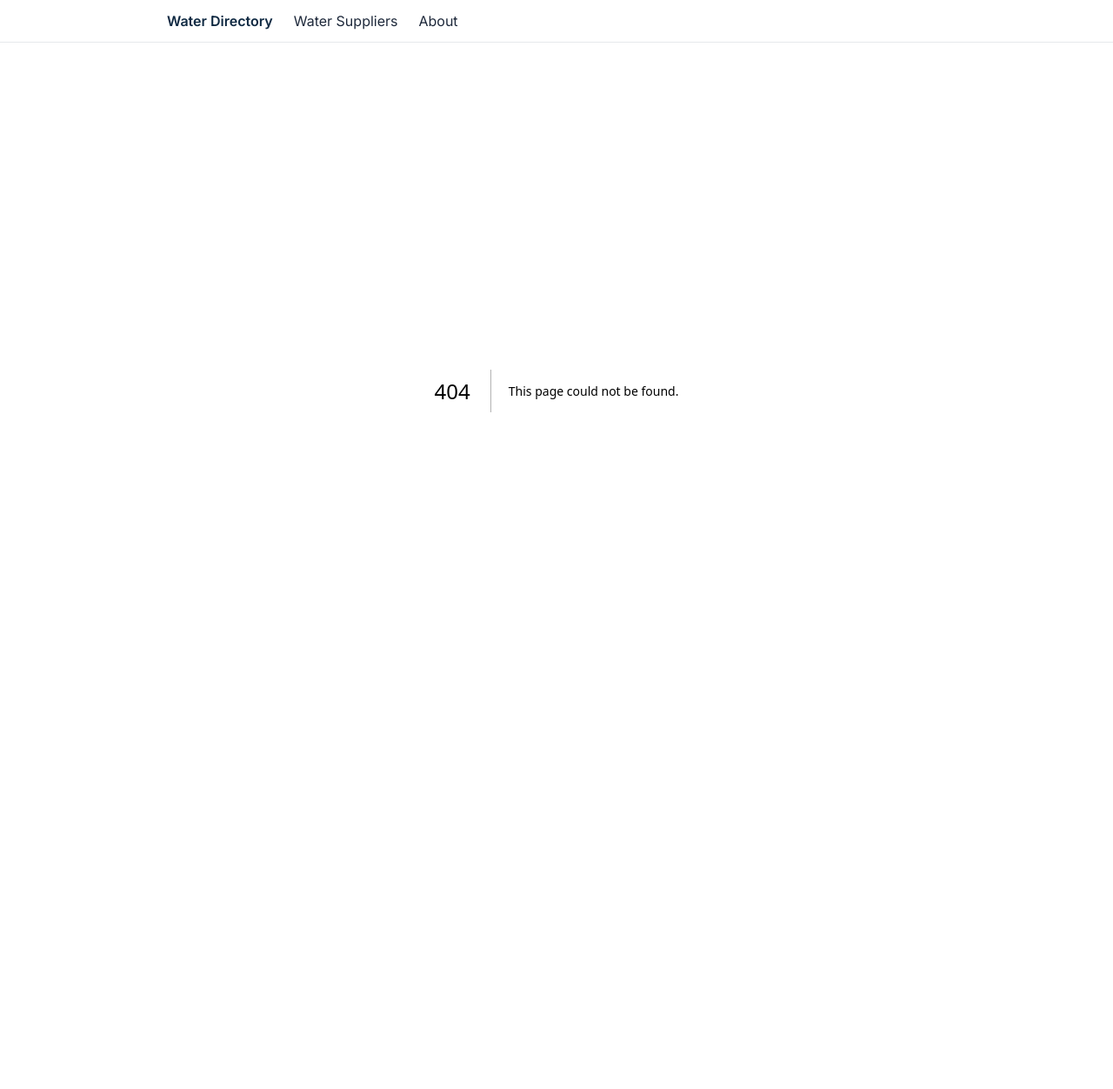
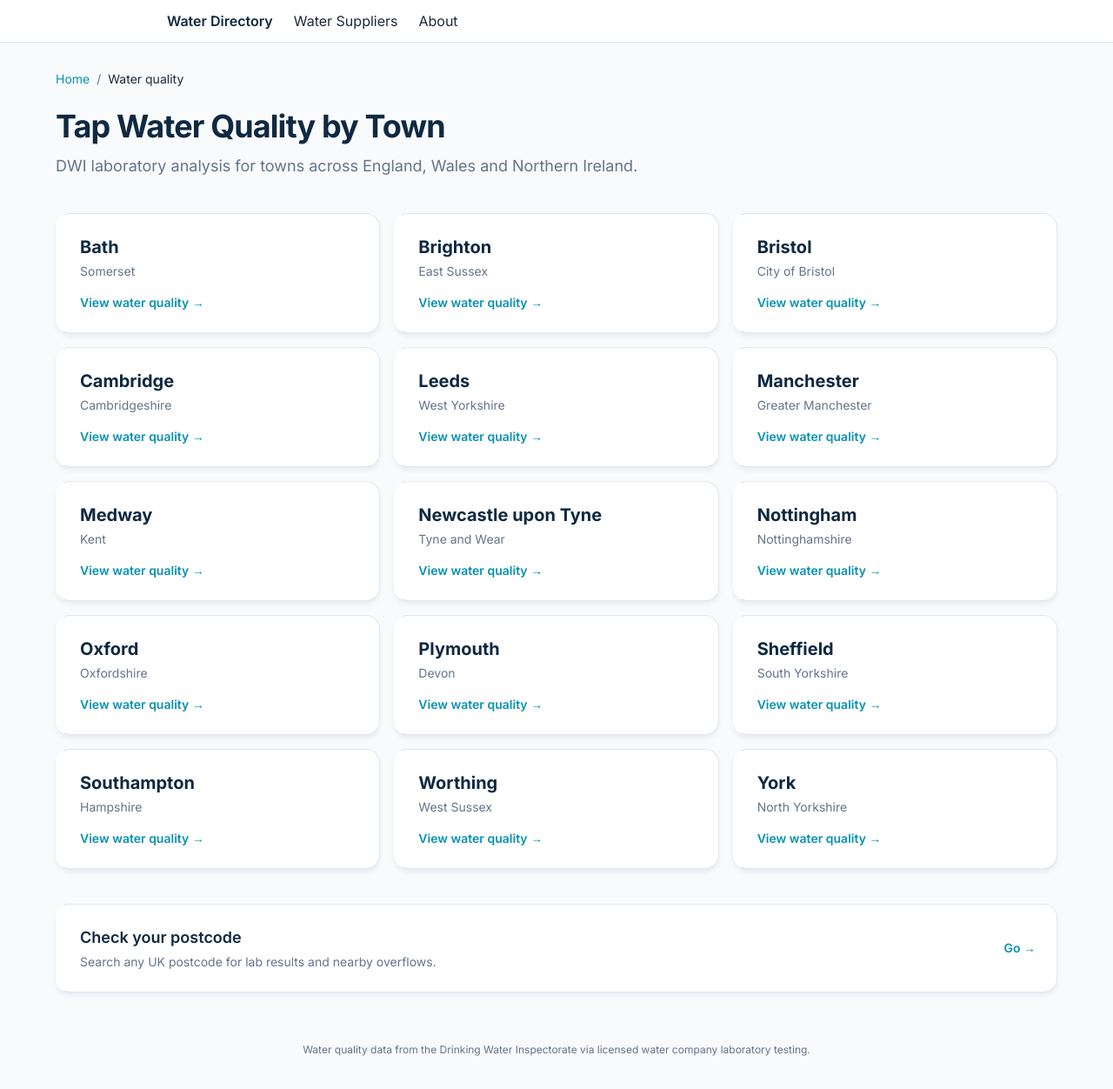
Before and after one commit to websitechris/Water-Directory, a Next.js app in the folder water-app/: page /water-quality in a window 1280 px wide. Before the commit this address had no page. Shown: the top 1252 px of the page at 87% size. Before the commit the page ends 849 px from the top, so only its background shows below. Built offline with nearby package versions, Linux system fonts and the light colour scheme; no server answers.

Commit message:
Add hub pages for sewage spills and water quality with internal linking

```diff
--- a/water-app/app/sewage-spills/[slug]/page.tsx
+++ b/water-app/app/sewage-spills/[slug]/page.tsx
@@ -155,7 +155,9 @@ export default async function SewageSpillsTownPage({ params }: PageProps) {
           Home
         </Link>
         <span className="mx-2">/</span>
-        <span className="text-[#1e293b]">Sewage spills</span>
+        <Link href="/sewage-spills" className="text-[#0891b2] hover:underline">
+          Sewage spills
+        </Link>
         <span className="mx-2">/</span>
         <span className="text-[#1e293b]">{town.name}</span>
       </nav>
--- /dev/null
+++ b/water-app/app/sewage-spills/page.tsx
@@ -0,0 +1,104 @@
+import type { Metadata } from "next";
+import Link from "next/link";
+import { getTownsSortedAlphabetically } from "@/lib/towns";
+
+const cardClass =
+  "group block rounded-2xl border border-[#e2e8f0] border-l-4 border-l-transparent bg-white p-6 shadow-[0_4px_6px_-1px_rgba(15,41,66,0.08)] transition-all hover:border-l-[#0891b2] hover:shadow-md";
+
+export const metadata: Metadata = {
+  title: "Sewage Spills by Town — Storm Overflow Data | Water Directory",
+  description:
+    "See sewage spill data for towns across England and Wales. Official Environment Agency storm overflow statistics including spill counts and discharge durations.",
+  ...(process.env.NEXT_PUBLIC_SITE_URL
+    ? {
+        alternates: {
+          canonical: `${process.env.NEXT_PUBLIC_SITE_URL.replace(/\/$/, "")}/sewage-spills`,
+        },
+      }
+    : {}),
+  openGraph: {
+    title: "Sewage Spills by Town — Storm Overflow Data | Water Directory",
+    description:
+      "See sewage spill data for towns across England and Wales. Official Environment Agency storm overflow statistics.",
+    type: "website",
+  },
+};
+
+export default function SewageSpillsHubPage() {
+  const towns = getTownsSortedAlphabetically();
+
+  return (
+    <main className="min-h-screen bg-[#f8fafc] px-4 pb-16 pt-8">
+      <div className="mx-auto max-w-6xl">
+        <nav className="mb-6 text-sm text-[#64748b]" aria-label="Breadcrumb">
+          <Link href="/" className="text-[#0891b2] hover:underline">
+            Home
+          </Link>
+          <span className="mx-2">/</span>
+          <span className="text-[#1e293b]">Sewage spills</span>
+        </nav>
+
+        <header className="mb-10">
+          <h1 className="text-3xl font-bold tracking-tight text-[#0f2942] md:text-4xl">
+            Sewage Spills by Town
+          </h1>
+          <p className="mt-3 max-w-3xl text-base text-[#64748b] md:text-lg">
+            Storm overflow data from the Environment Agency for towns across England
+            and Wales.
+          </p>
+        </header>
+
+        <div className="grid grid-cols-1 gap-4 md:grid-cols-2 lg:grid-cols-3">
+          {towns.map((town) => (
+            <Link
+              key={town.slug}
+              href={`/sewage-spills/${town.slug}`}
+              className={cardClass}
+            >
+              <h2 className="text-xl font-bold text-[#0f2942] group-hover:text-[#0891b2]">
+                {town.name}
+              </h2>
+              <p className="mt-1 text-sm text-[#64748b]">{town.county}</p>
+              <p className="mt-4 text-sm font-semibold text-[#0891b2]">
+                View spill data →
+              </p>
+            </Link>
+          ))}
+        </div>
+
+        <div className="mt-10">
+          <Link
+            href="/"
+            className={`${cardClass} flex items-center justify-between gap-4`}
+          >
+            <div>
+              <h2 className="text-lg font-semibold text-[#0f2942]">
+                Check your postcode
+              </h2>
+              <p className="mt-1 text-sm text-[#64748b]">
+                Look up tap water and nearby storm overflows for any UK address.
+              </p>
+            </div>
+            <span className="shrink-0 text-sm font-semibold text-[#0891b2]">
+              Go →
+            </span>
+          </Link>
+        </div>
+
+        <footer className="mt-14 text-center text-xs leading-relaxed text-[#64748b]">
+          Contains public sector information licensed under the{" "}
+          <a
+            href="https://www.nationalarchives.gov.uk/doc/open-government-licence/version/3/"
+            target="_blank"
+            rel="noopener noreferrer"
+            className="font-medium text-[#0891b2] hover:underline"
+          >
+            Open Government Licence v3.0
+          </a>
+          . Storm overflow data from the Environment Agency Event Duration Monitoring
+          programme.
+        </footer>
+      </div>
+    </main>
+  );
+}
--- a/water-app/app/water-quality/[slug]/page.tsx
+++ b/water-app/app/water-quality/[slug]/page.tsx
@@ -164,7 +164,9 @@ export default async function TownWaterQualityPage({ params }: PageProps) {
             Home
           </Link>
           <span className="mx-2">/</span>
-          <span className="text-[#1e293b]">Water quality</span>
+          <Link href="/water-quality" className="text-[#0891b2] hover:underline">
+            Water quality
+          </Link>
           <span className="mx-2">/</span>
           <span className="text-[#1e293b]">{town.name}</span>
         </nav>
@@ -211,7 +213,9 @@ export default async function TownWaterQualityPage({ params }: PageProps) {
           Home
         </Link>
         <span className="mx-2">/</span>
-        <span className="text-[#1e293b]">Water quality</span>
+        <Link href="/water-quality" className="text-[#0891b2] hover:underline">
+          Water quality
+        </Link>
         <span className="mx-2">/</span>
         <span className="text-[#1e293b]">{town.name}</span>
       </nav>
--- /dev/null
+++ b/water-app/app/water-quality/page.tsx
@@ -0,0 +1,95 @@
+import type { Metadata } from "next";
+import Link from "next/link";
+import { getTownsSortedAlphabetically } from "@/lib/towns";
+
+const cardClass =
+  "group block rounded-2xl border border-[#e2e8f0] border-l-4 border-l-transparent bg-white p-6 shadow-[0_4px_6px_-1px_rgba(15,41,66,0.08)] transition-all hover:border-l-[#0891b2] hover:shadow-md";
+
+export const metadata: Metadata = {
+  title: "Tap Water Quality by Town — Lab Results | Water Directory",
+  description:
+    "See tap water quality data for towns across the UK. Official DWI laboratory results for nitrates, chlorine, lead and fluoride.",
+  ...(process.env.NEXT_PUBLIC_SITE_URL
+    ? {
+        alternates: {
+          canonical: `${process.env.NEXT_PUBLIC_SITE_URL.replace(/\/$/, "")}/water-quality`,
+        },
+      }
+    : {}),
+  openGraph: {
+    title: "Tap Water Quality by Town — Lab Results | Water Directory",
+    description:
+      "See tap water quality data for towns across the UK. Official DWI laboratory results.",
+    type: "website",
+  },
+};
+
+export default function WaterQualityHubPage() {
+  const towns = getTownsSortedAlphabetically();
+
+  return (
+    <main className="min-h-screen bg-[#f8fafc] px-4 pb-16 pt-8">
+      <div className="mx-auto max-w-6xl">
+        <nav className="mb-6 text-sm text-[#64748b]" aria-label="Breadcrumb">
+          <Link href="/" className="text-[#0891b2] hover:underline">
+            Home
+          </Link>
+          <span className="mx-2">/</span>
+          <span className="text-[#1e293b]">Water quality</span>
+        </nav>
+
+        <header className="mb-10">
+          <h1 className="text-3xl font-bold tracking-tight text-[#0f2942] md:text-4xl">
+            Tap Water Quality by Town
+          </h1>
+          <p className="mt-3 max-w-3xl text-base text-[#64748b] md:text-lg">
+            DWI laboratory analysis for towns across England, Wales and Northern
+            Ireland.
+          </p>
+        </header>
+
+        <div className="grid grid-cols-1 gap-4 md:grid-cols-2 lg:grid-cols-3">
+          {towns.map((town) => (
+            <Link
+              key={town.slug}
+              href={`/water-quality/${town.slug}`}
+              className={cardClass}
+            >
+              <h2 className="text-xl font-bold text-[#0f2942] group-hover:text-[#0891b2]">
+                {town.name}
+              </h2>
+              <p className="mt-1 text-sm text-[#64748b]">{town.county}</p>
+              <p className="mt-4 text-sm font-semibold text-[#0891b2]">
+                View water quality →
+              </p>
+            </Link>
+          ))}
+        </div>
+
+        <div className="mt-10">
+          <Link
+            href="/"
+            className={`${cardClass} flex items-center justify-between gap-4`}
+          >
+            <div>
+              <h2 className="text-lg font-semibold text-[#0f2942]">
+                Check your postcode
+              </h2>
+              <p className="mt-1 text-sm text-[#64748b]">
+                Search any UK postcode for lab results and nearby overflows.
+              </p>
+            </div>
+            <span className="shrink-0 text-sm font-semibold text-[#0891b2]">
+              Go →
+            </span>
+          </Link>
+        </div>
+
+        <footer className="mt-14 text-center text-xs leading-relaxed text-[#64748b]">
+          Water quality data from the Drinking Water Inspectorate via licensed water
+          company laboratory testing.
+        </footer>
+      </div>
+    </main>
+  );
+}
--- a/water-app/components/WaterLookup.tsx
+++ b/water-app/components/WaterLookup.tsx
@@ -1,6 +1,7 @@
 "use client";
 
 import { useState, useEffect, useRef } from "react";
+import Link from "next/link";
 import { useRouter } from "next/navigation";
 import { WaterScorecard } from "./WaterScorecard";
 import type { WaterScorecardData } from "./WaterScorecard";
@@ -166,6 +167,34 @@ export function WaterLookup({ initialPostcode }: WaterLookupProps) {
                 <option value="post-1970">Post-1970</option>
               </select>
             </label>
+          </div>
+
+          <div className="mt-10 grid grid-cols-1 gap-4 sm:grid-cols-2">
+            <Link
+              href="/water-quality"
+              className="group rounded-2xl border border-[#e2e8f0] border-l-4 border-l-transparent bg-white p-5 shadow-[0_4px_6px_-1px_rgba(15,41,66,0.08)] transition-all hover:border-l-[#0891b2] hover:shadow-md"
+            >
+              <h2 className="text-base font-semibold text-[#0f2942] group-hover:text-[#0891b2]">
+                Tap water quality by town
+              </h2>
+              <p className="mt-1 text-sm text-[#64748b]">
+                DWI lab results for nitrates, lead, chlorine and fluoride — browse all
+                towns.
+              </p>
+              <p className="mt-3 text-sm font-semibold text-[#0891b2]">Browse towns →</p>
+            </Link>
+            <Link
+              href="/sewage-spills"
+              className="group rounded-2xl border border-[#e2e8f0] border-l-4 border-l-transparent bg-white p-5 shadow-[0_4px_6px_-1px_rgba(15,41,66,0.08)] transition-all hover:border-l-[#0891b2] hover:shadow-md"
+            >
+              <h2 className="text-base font-semibold text-[#0f2942] group-hover:text-[#0891b2]">
+                Sewage spills by town
+              </h2>
+              <p className="mt-1 text-sm text-[#64748b]">
+                Environment Agency storm overflow counts and durations by town.
+              </p>
+              <p className="mt-3 text-sm font-semibold text-[#0891b2]">Browse towns →</p>
+            </Link>
           </div>
 
           {error && (
--- a/water-app/lib/towns.ts
+++ b/water-app/lib/towns.ts
@@ -136,3 +136,8 @@ export const TOWNS: Town[] = [
 export function getTownBySlug(slug: string): Town | undefined {
   return TOWNS.find((t) => t.slug === slug);
 }
+
+/** Alphabetical by display name — for hub listing pages. */
+export function getTownsSortedAlphabetically(): Town[] {
+  return [...TOWNS].sort((a, b) => a.name.localeCompare(b.name, "en-GB"));
+}
```
